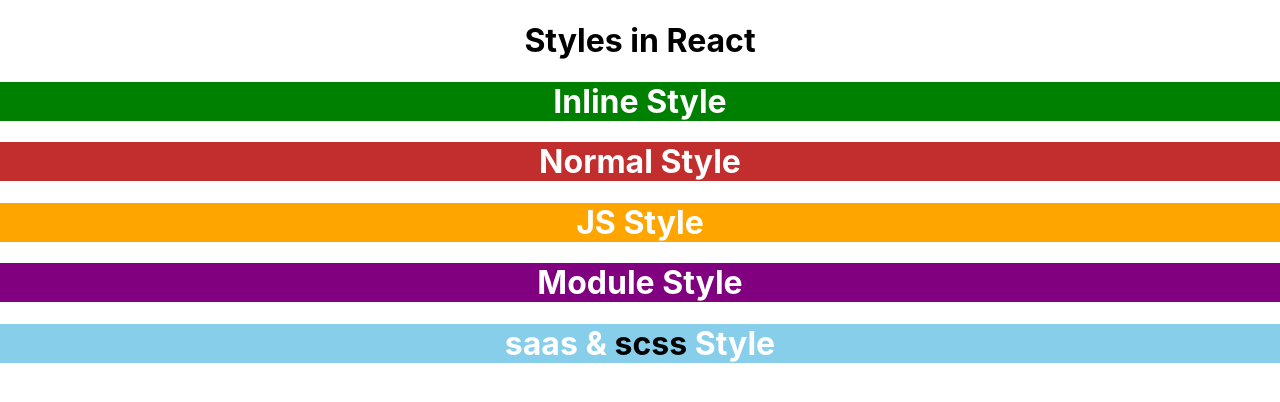
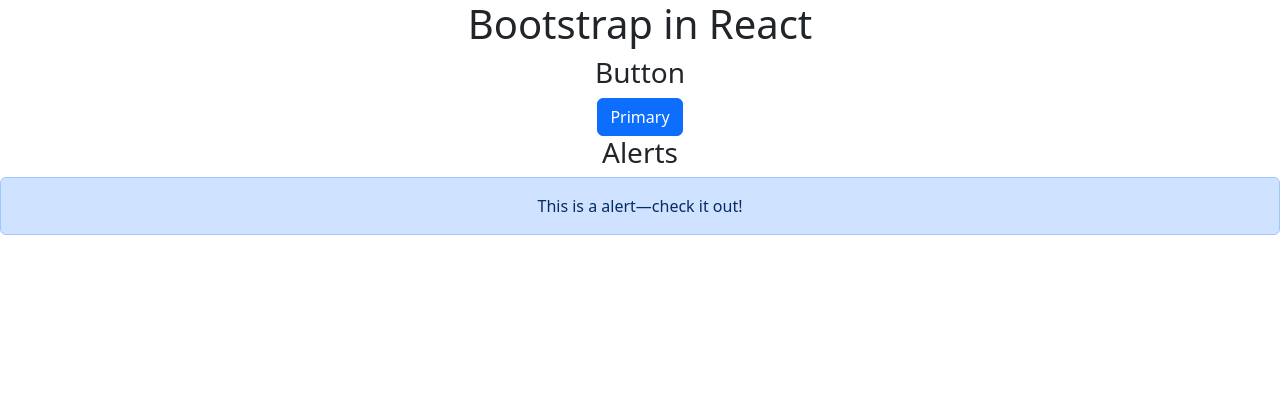
Before and after one commit to TaimoorAli77/code4Education, a React (Create React App) app: page / in a window 1280 px wide. Shown: the top 402 px of the page. Built offline with nearby package versions, Linux system fonts and the light colour scheme.

Commit message:
React-bootstrap

```diff
--- a/package.json
+++ b/package.json
@@ -7,7 +7,9 @@
     "@testing-library/jest-dom": "^6.6.3",
     "@testing-library/react": "^16.2.0",
     "@testing-library/user-event": "^13.5.0",
+    "bootstrap": "^5.3.3",
     "react": "^19.0.0",
+    "react-bootstrap": "^2.10.9",
     "react-dom": "^19.0.0",
     "react-scripts": "5.0.1",
     "sass": "^1.85.1",
--- a/src/App.js
+++ b/src/App.js
@@ -1,27 +1,23 @@
 import React from 'react'
 import './App.css'
-import './Styles.css'
-//modules.css are used to hide classes name
-import newStyles from './NewStyle.module.css'
-import './style.scss'
+import { Button, Alert } from 'react-bootstrap';
+// import Button from 'react-bootstrap/Button';
+// import Alert from 'react-bootstrap/Alert';
+
+
 const App = () => {
-  const js = {
-    color: "white",
-    background: "orange"
-  }
+
 
   return (<>
     <div className='App'>
-      <h1> Styles in React </h1>
-      <h1 style={{ color: "White", background: "Green" }}>Inline Style</h1>
+      <h1> Bootstrap in React </h1>
+      <h3>Button</h3>
+      <Button variant="primary">Primary</Button>{"  "} <br></br>
+      <h3>Alerts</h3>
 
-      <h1 className='normal'>Normal Style</h1>
-
-      <h1 style={js}>JS Style</h1>
-
-      <h1 className={newStyles.capture}>Module Style</h1>
-
-      <h1 className={"primary-scss"}> saas & <span>scss</span> Style</h1>
+        <Alert  variant={'primary'}>
+          This is a  alert—check it out!
+        </Alert>
 
     </div>
 
--- a/src/index.js
+++ b/src/index.js
@@ -4,10 +4,13 @@
 import App from './App';
 import reportWebVitals from './reportWebVitals';
 
+import 'bootstrap/dist/css/bootstrap.min.css';
+
+
 const root = ReactDOM.createRoot(document.getElementById('root'));
 root.render(
   // <React.StrictMode>
-    <App />
+  <App />
   // {/* </React.StrictMode> */}
   // by removing react.strictMode now single output shows in console
 );
```
Also changed, not shown: inf.txt, 1 other file (tests, documents, lock files or other folders).
